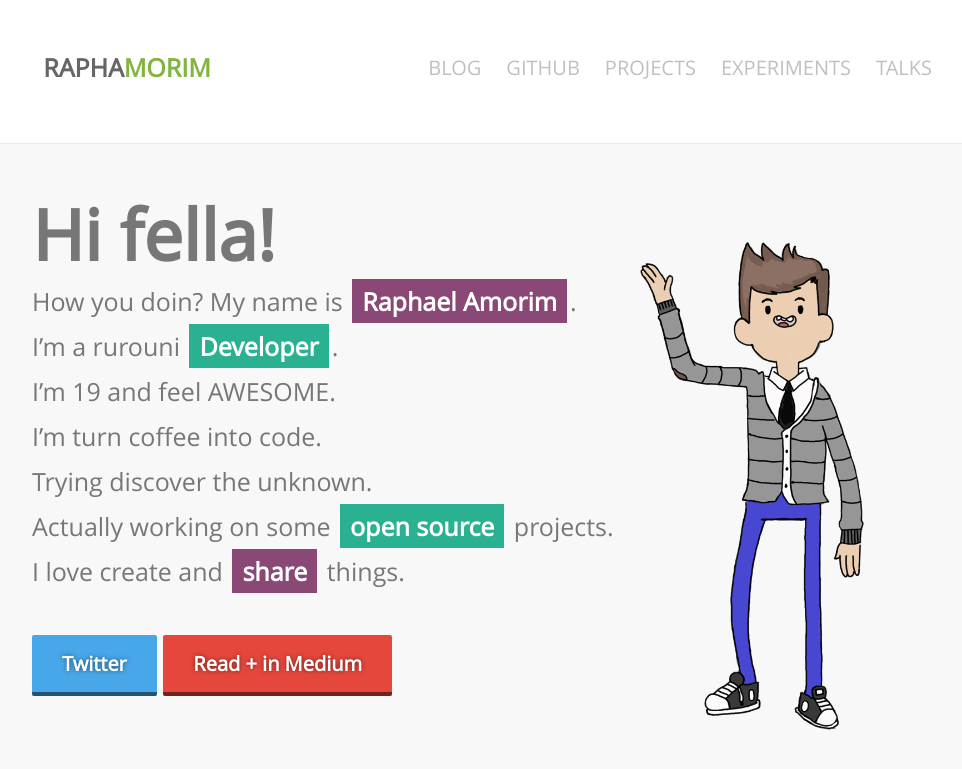
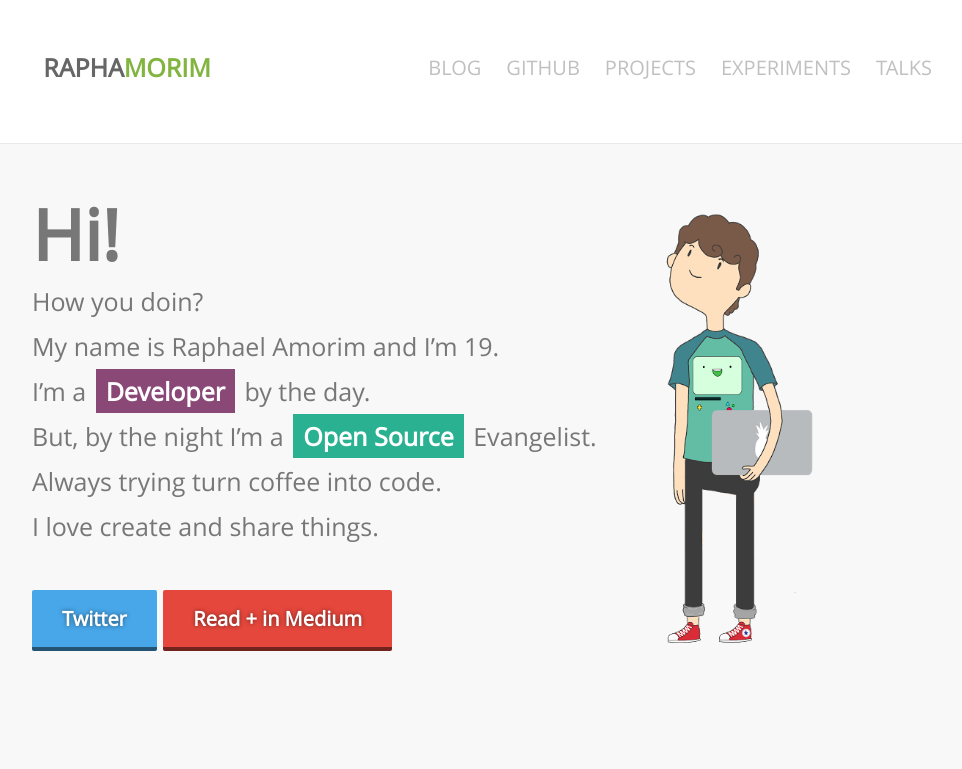
Before and after one commit to raphamorim/raphamorim.github.com, a Jekyll site: the page built from index.md, in a window 1280 px wide. Shown: the top 769 px of the page, without its empty margins (153-1115 px from the left). Built offline with Jekyll 4.4.1, drawn with Linux system fonts in a browser that asks for light colours.

Commit message:
update site

```diff
--- a/_layouts/home.html
+++ b/_layouts/home.html
@@ -8,7 +8,7 @@
 				{{ content }}
 			</div>
 			<div class="me">
-				<img src='assets/images/me.png' />
+				<img src='assets/images/me-2015.png' />
 			</div>
 		</div>
 	</div>
--- a/index.md
+++ b/index.md
@@ -4,21 +4,19 @@ class: home
 language: 'en'
 ---
 
-#Hi fella!
+#Hi!
 
-How you doin? My name is **Raphael Amorim**.
+How you doin?
 
-I'm a rurouni **Developer**.
+My name is Raphael Amorim and I'm 19.
 
-I'm 19 and feel AWESOME.
+I'm a **Developer** by the day.
 
-I'm turn coffee into code.
+But, by the night I'm a **Open Source** Evangelist.
 
-Trying discover the unknown.
+Always trying turn coffee into code.
 
-Actually working on some **open source** projects.
-
-I love create and **share** things.
+I love create and share things.
 
 <br>
 
```
Also changed, not shown: talks/index.md (+8 -7 lines), assets/images/me-2014.png (renamed from assets/images/me.png), assets/images/me-2015.png (added), assets/js/inphinity.min.js, 6 other files.
